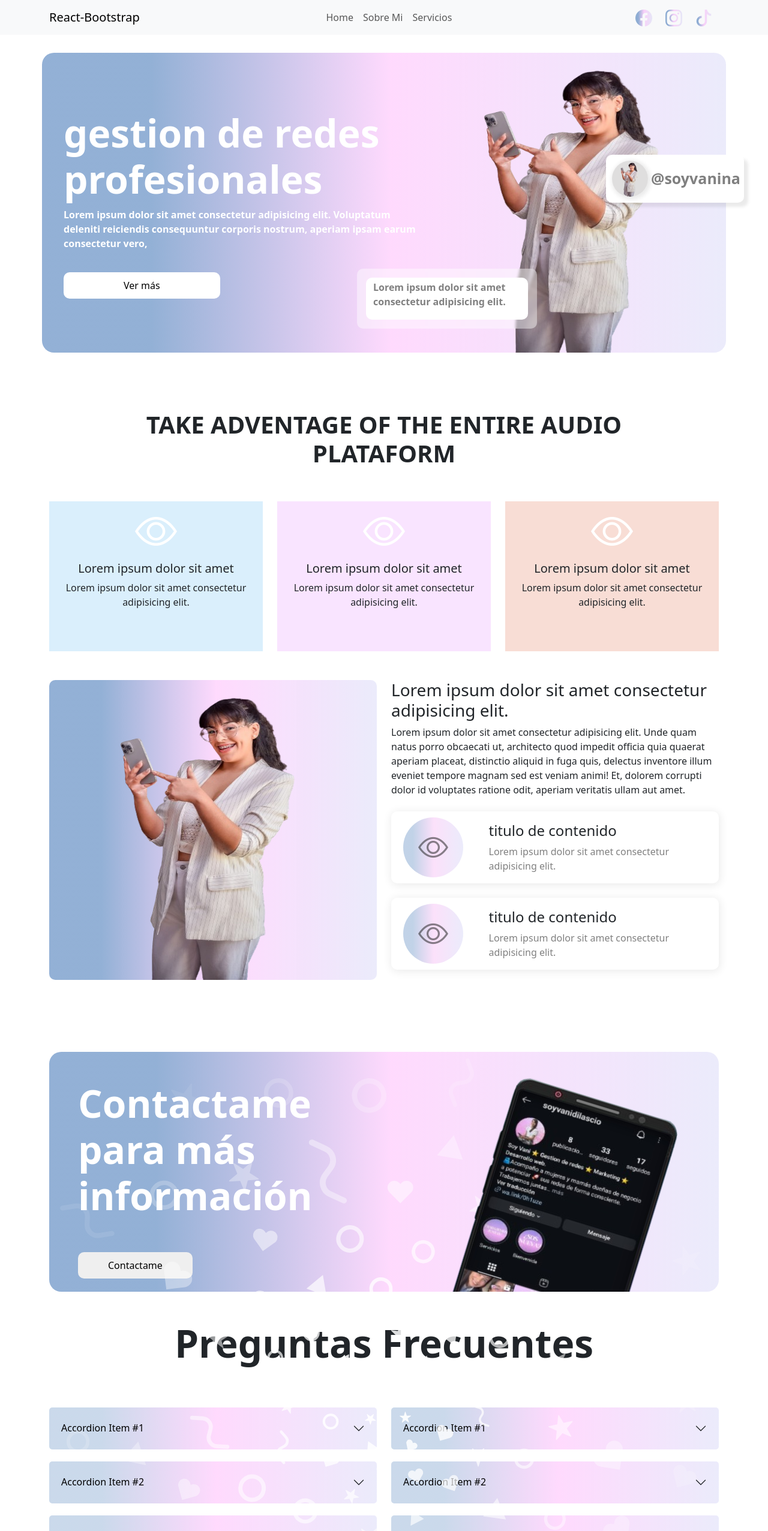
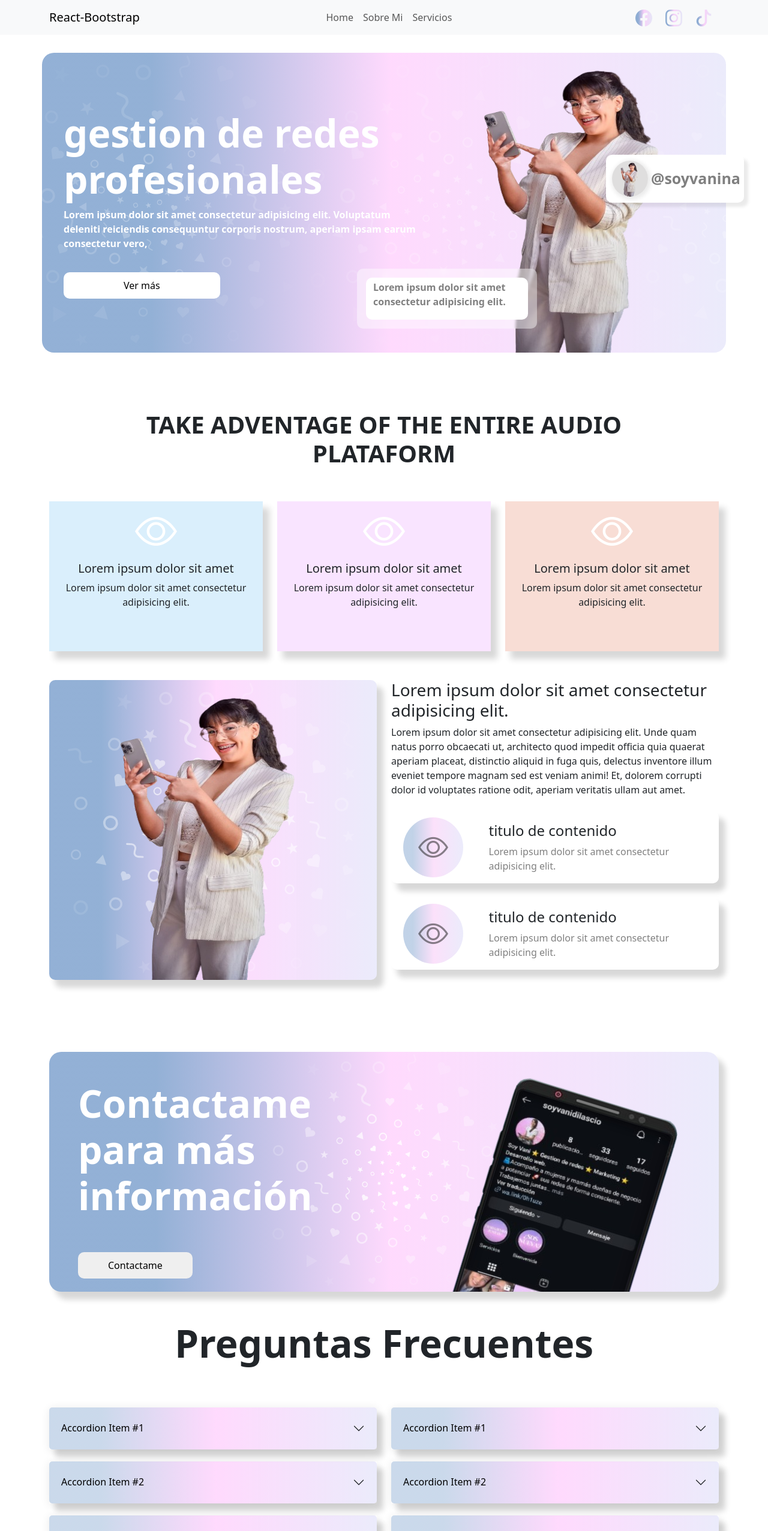
Before and after one commit to javieruncos/vaniLanding, a React (Vite) app: page / in a window 1280 px wide. Shown: the top 2553 px of the page at 60% size. Built offline with nearby package versions, Linux system fonts and the light colour scheme.

Commit message:
agregamos fondo de emoji a las secciones

```diff
--- a/src/assets/style/home/Contacto.css
+++ b/src/assets/style/home/Contacto.css
@@ -7,6 +7,7 @@
     border-radius: 20px;
     position: relative;
     z-index: 1;
+    box-shadow:  10px 12px 10px 1px rgba(0, 0, 0, 0.158);
 }
 
 .container-contacto button{
@@ -42,3 +43,9 @@
     position: absolute;
     top: 0;
 }
+.capa-emoji img{
+    height: 100%;
+    width: 100%;
+    object-fit: contain;
+
+}
--- a/src/assets/style/home/Portada.css
+++ b/src/assets/style/home/Portada.css
@@ -5,7 +5,19 @@
     backdrop-filter: blur(3 px) saturate(5px);
     align-items: center;
     color: white;
+    position: relative;
+}
 
+.portada-home::before {
+    content: "";
+    position: absolute;
+    top: 0;
+    left: 0;
+    width: 100%;
+    height: 100%;
+    background-image: url('../../img/capa-emoji.svg');
+    background-size: contain;
+    opacity: 0.3;
 }
 
 .portada-container {
@@ -15,6 +27,7 @@
     margin-top: 30px;
     background: rgb(58, 112, 180);
     background: linear-gradient(90deg, rgba(58, 112, 180, 0.5494572829131652) 16%, rgba(253, 29, 244, 0.165703781512605) 51%, rgba(137, 137, 231, 0.16850490196078427) 100%);
+    z-index: 2;
 }
 
 .portada-home-text h1 {
--- a/src/assets/style/home/Preguntas.css
+++ b/src/assets/style/home/Preguntas.css
@@ -8,6 +8,7 @@
     margin-top: 20px;
     border-bottom: 20px;
     border: none;
+    box-shadow:  1px 2px 15px 1px rgba(0, 0, 0, 0.082);
 }
 
 .item-accordion button{
@@ -18,7 +19,8 @@
     background: rgb(58, 112, 180);
     background: linear-gradient(90deg, rgba(58, 113, 180, 0.267) 16%, rgba(253, 29, 244, 0.165703781512605) 51%, rgba(137, 137, 231, 0.16850490196078427) 100%);
    color: black;
-   border: none
+   border: none;
+   box-shadow:  10px 12px 10px 1px rgba(0, 0, 0, 0.158);
 }
 
 
@@ -28,8 +30,6 @@
 }
 
 .accordion-body{
-    /* background: rgb(58, 112, 180);
-    background: linear-gradient(90deg, rgba(58, 113, 180, 0.267) 16%, rgba(253, 29, 244, 0.165703781512605) 51%, rgba(137, 137, 231, 0.16850490196078427) 100%); */
     color:black;
     background-color: rgba(128, 128, 128, 0.055);
     background-color: whitesmoke;
--- a/src/assets/style/home/Servicios.css
+++ b/src/assets/style/home/Servicios.css
@@ -6,18 +6,21 @@
     height: 250px;
     width: 100%;
     background-color: #daeffc;
+    box-shadow:  10px 12px 10px 1px rgba(0, 0, 0, 0.158);
 }
 
 .servicios-card2 {
     height: 250px;
     width: 100%;
     background-color: #f9e4ff;
+    box-shadow:  10px 12px 10px 1px rgba(0, 0, 0, 0.158);
 }
 
 .servicios-card3 {
     height: 250px;
     width: 100%;
     background-color: #f8ddd5;
+    box-shadow:  10px 12px 10px 1px rgba(0, 0, 0, 0.158);
 }
 
 
@@ -43,11 +46,28 @@
     justify-content: center;
     align-items: center;
     border-radius: 10px;
+    box-shadow:  10px 12px 10px 1px rgba(0, 0, 0, 0.158);
+}
+
+.servicios-img::after{
+    content: "";
+    height: 500px;
+    width: 100%;
+    background-image: url("../../img/capa-emoji.svg");
+    background-repeat: no-repeat;
+    background-size: contain;
+    background-position: center;
+    position: absolute;
+    top: 0px;
+    left: 0px;
+    border-radius: 10px;
+
 }
 
 .servicios-img img {
     height: 500px;
     width: 400px;
+    z-index: 2;
 }
 
 .item-servicios {
@@ -61,6 +81,7 @@
     justify-content: space-between;
     gap: 20px;
     padding: 0px 20px;
+    box-shadow:  10px 12px 10px 1px rgba(0, 0, 0, 0.158);
 }
 
 .item-servicios div:first-child{
```
Also changed, not shown: src/components/Home/Servicios.jsx (line endings or trailing spaces).
